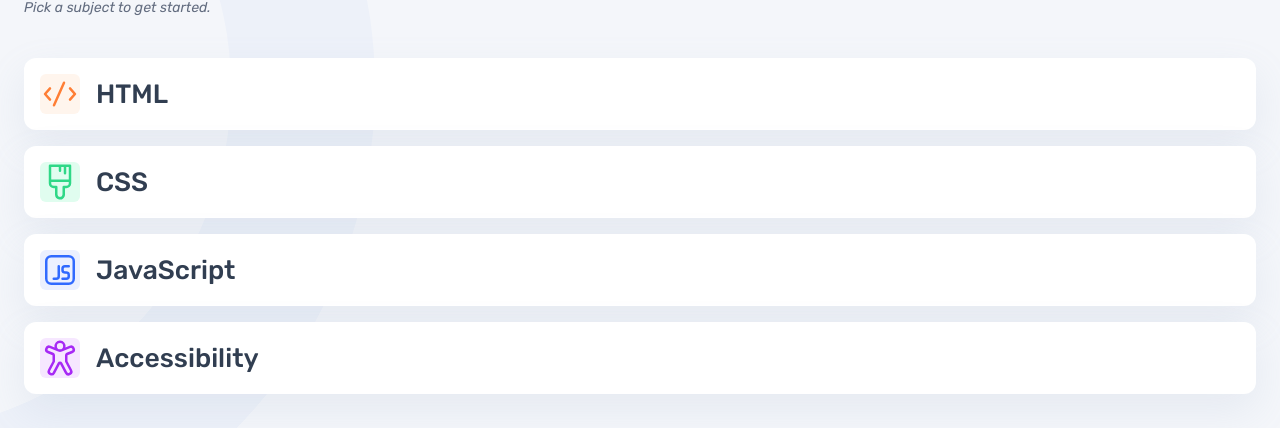
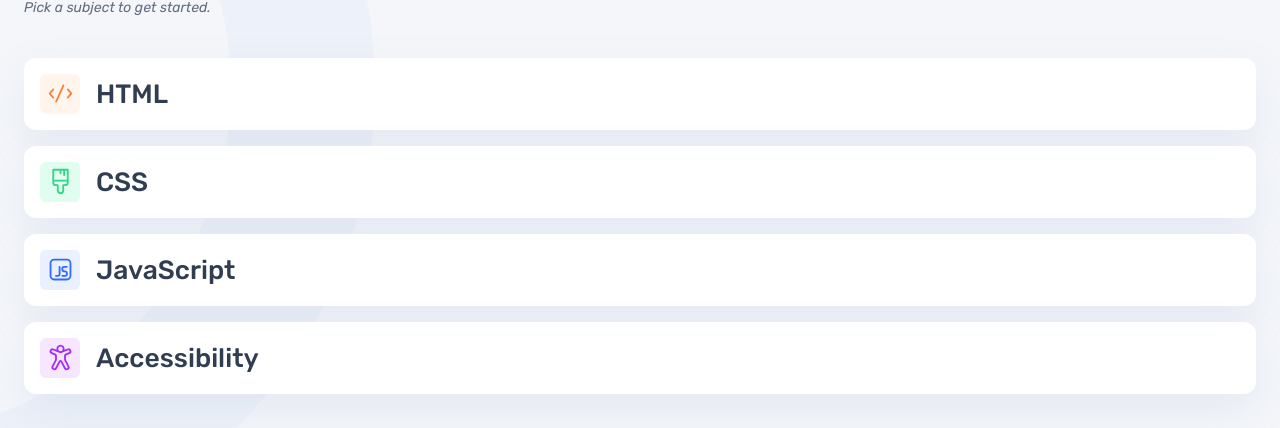
Before and after one commit to ChechiX/frontend-quiz-app, a React (Vite) app: page / in a window 1280 px wide. Shown: the part 236-664 px from the top of the page. Built offline with nearby package versions, Linux system fonts and the light colour scheme.

Commit message:
refactor: Update SubjectItem component structure and styles

```diff
--- a/src/components/SubjectItem.jsx
+++ b/src/components/SubjectItem.jsx
@@ -2,11 +2,11 @@ export const SubjectItem = ({ subject, icon }) => {
   return (
     <li className="subject-item">
       <button className="subject-item__button">
-        <img
-          className={`subject-icon subject-${subject.toLowerCase()}`}
-          src={icon}
-          alt={`${subject} icon`}
-        />
+        <div
+          className={`subject-icon-container subject-${subject.toLowerCase()}`}
+        >
+          <img className="subject-icon" src={icon} alt={`${subject} icon`} />
+        </div>
 
         <p className="subject-item__name">{subject}</p>
       </button>
--- a/src/index.scss
+++ b/src/index.scss
@@ -133,23 +133,33 @@ body {
   box-shadow: 0 16px 40px 0 rgba($color: #8fa0c1, $alpha: 0.14);
 }
 
-.subject-icon {
+.subject-icon-container {
+  width: 40px;
+  height: 40px;
+  display: flex;
+  justify-content: center;
+  align-items: center;
   border-radius: 6px;
 }
 
-.subject-icon.subject-html {
+.subject-icon {
+  width: 29px;
+  height: 29px;
+}
+
+.subject-icon-container.subject-html {
   background-color: v.$orange-50;
 }
 
-.subject-icon.subject-css {
+.subject-icon-container.subject-css {
   background-color: v.$green-100;
 }
 
-.subject-icon.subject-javascript {
+.subject-icon-container.subject-javascript {
   background-color: v.$blue-50;
 }
 
-.subject-icon.subject-accessibility {
+.subject-icon-container.subject-accessibility {
   background-color: v.$purple-100;
 }
 
```
